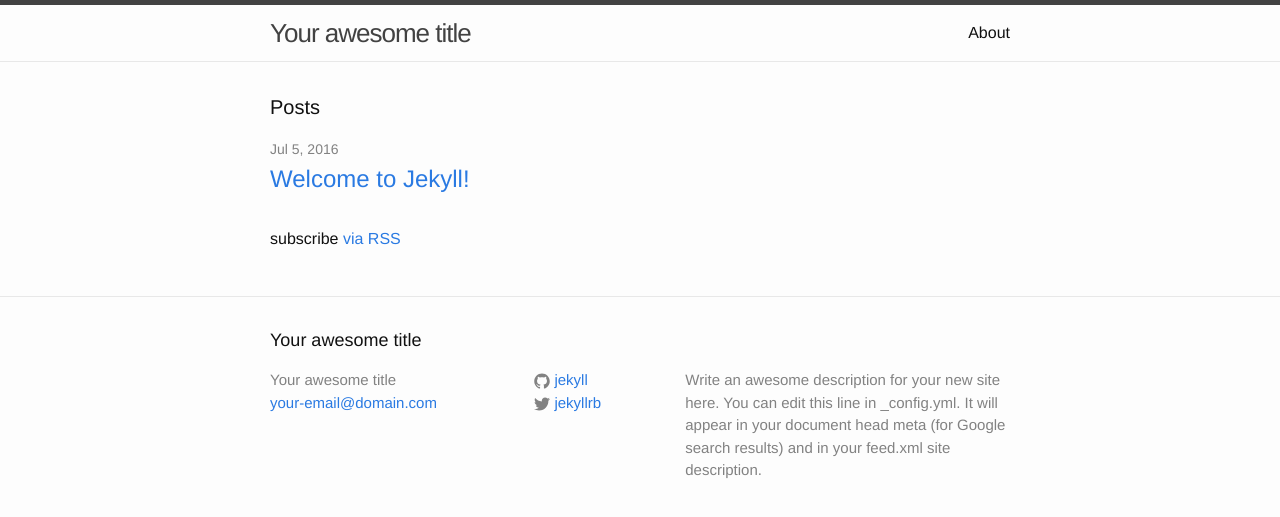
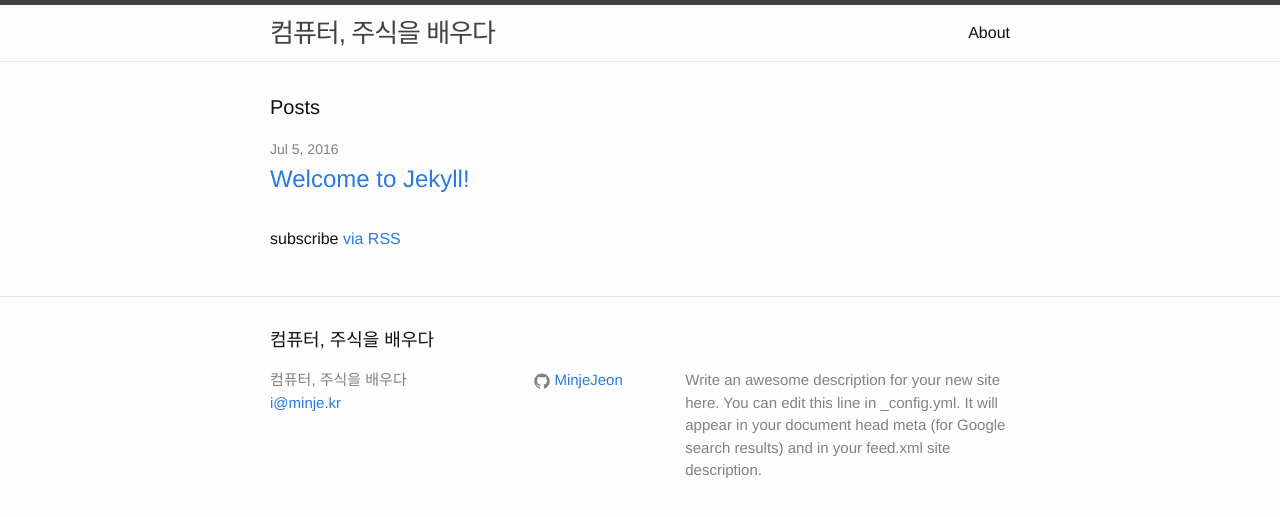
Before and after one commit to MinjeJeon/learningstock, a Jekyll site: the page built from index.html, in a window 1280 px wide. Shown: the top 517 px of the page. Built offline with Jekyll 4.4.1, drawn with Linux system fonts in a browser that asks for light colours.

Commit message:
add baseurl

```diff
--- a/_config.yml
+++ b/_config.yml
@@ -6,16 +6,16 @@
 # 'jekyll serve'. If you change this file, please restart the server process.
 
 # Site settings
-title: Your awesome title
-email: your-email@domain.com
+title: 컴퓨터, 주식을 배우다
+email: i@minje.kr
 description: > # this means to ignore newlines until "baseurl:"
   Write an awesome description for your new site here. You can edit this
   line in _config.yml. It will appear in your document head meta (for
   Google search results) and in your feed.xml site description.
-baseurl: "" # the subpath of your site, e.g. /blog
-url: "http://yourdomain.com" # the base hostname & protocol for your site
-twitter_username: jekyllrb
-github_username:  jekyll
+baseurl: "/learningstock" # the subpath of your site, e.g. /blog
+url: "http://minjejeon.github.io" # the base hostname & protocol for your site
+# twitter_username: jekyllrb
+github_username:  MinjeJeon
 
 # Build settings
 markdown: kramdown
```
